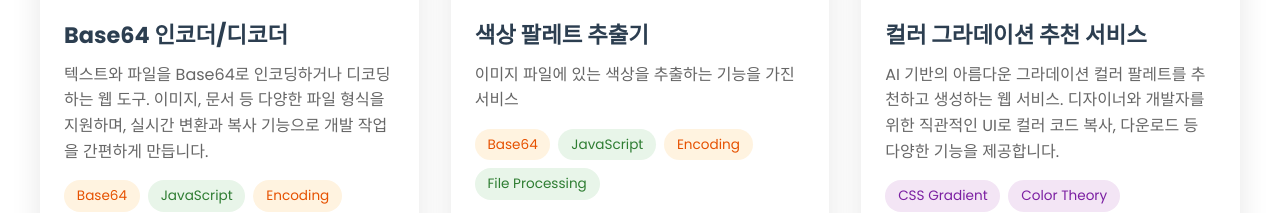
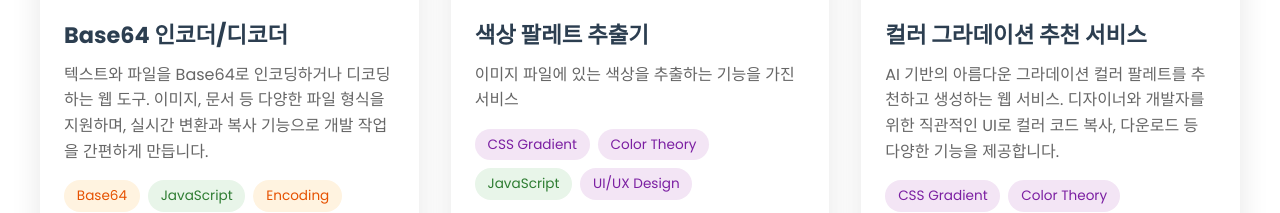
Before and after one commit to mir-colin/-Colin-Portfolio, a plain HTML site: page index.html in a window 1280 px wide. Shown: the part 2540-2753 px from the top of the page. Drawn offline with Linux system fonts and the light colour scheme.

Commit message:
Update index.html

```diff
--- a/index.html
+++ b/index.html
@@ -1043,11 +1043,11 @@
             <p class="project-description">
               이미지 파일에 있는 색상을 추출하는 기능을 가진 서비스
             </p>
-            <div class="project-tags">
-              <span class="tag tool">Base64</span>
+             <div class="project-tags">
+              <span class="tag design">CSS Gradient</span>
+              <span class="tag design">Color Theory</span>
               <span class="tag">JavaScript</span>
-              <span class="tag tool">Encoding</span>
-              <span class="tag">File Processing</span>
+              <span class="tag design">UI/UX Design</span>
             </div>
             <div class="project-links">
               <a href="https://mir-colin.github.io/image-color-extractor/" target="_blank" class="project-link link-demo">
```
